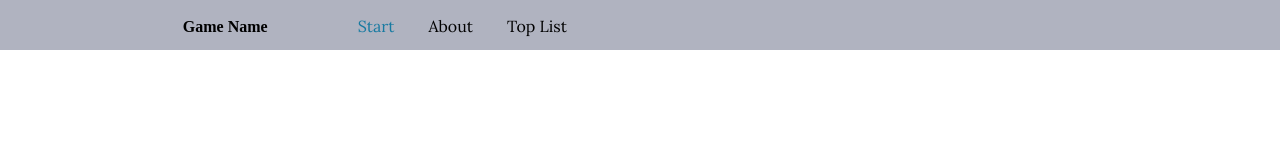
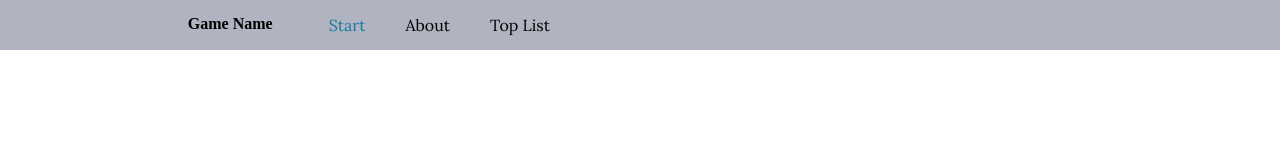
Before and after one commit to navras96/webdev, a plain HTML site: page index.html in a window 1280 px wide. Drawn offline with Linux system fonts and the light colour scheme.

Commit message:
correct menu

```diff
--- a/css/style.css
+++ b/css/style.css
@@ -13,20 +13,32 @@ a {
 	color: #000;
 }
 .menu__item {
-	display: inline;
+	/*	display: inline; блокирует height*/
+	padding: 0px;
+	font-family: Lora;
+	margin: 0px;
+	line-height: 50px;
+	float: left;
+	list-style: none;
 }
-.menu__item a {
-	padding: 15px;
-	padding-top: 16px;
-	font-family: Lora;
+.menu__item:hover {
+	background: #177aa1;
 }
 .menu__item a:hover {
 	color: #fff;
-	background: #177aa1;
+}
+.menu__item a {
+	padding: 0px 20px 0px 20px;
+	font-family: Lora;
+	line-height: 50px;
+	height: 50px;
+	display: block;
 }
 .menu {
 	width: 400px;
     display: inline-block;
+    padding: 0px;
+    margin: 0px;
 }
 .form {
 	padding: none;
@@ -37,9 +49,12 @@ a {
 }
 .logo {
     width: 160px;
-    display: inline-block;
+    display: block;
+    display: t
     padding: 0px;
+    margin: 5px;
     padding-left: 10%;
+    float: left;
 }
 .logo__icon {
 	display: inline-block;
@@ -49,12 +64,13 @@ a {
 	width: 40px;
 	height: 40px;
 }
-.menu__item_activ a:hover{
+.menu__item_active:hover {
 	color: #177aa1;
 	background: none;
 }
-.menu__item_activ a{
+.menu__item_active {
 	color: #177aa1;
+	padding: 0px 20px 0px 20px;
 }
 .content{
 	margin-top: 50px;
--- a/index.html
+++ b/index.html
@@ -13,7 +13,7 @@
 			<a class="logo__text" href="index.html"><b>Game Name</b></a>
 		</div>
 		<ul class="menu">
-			<li class="menu__item menu__item_activ"><a>Start</a></li>
+			<li class="menu__item menu__item_active">Start</li>
 			<li class="menu__item"><a href="about.html">About</a></li>
 			<li class="menu__item"><a href="top_list.html">Top List</a></li>
 		</ul>
```
Also changed, not shown: about.html (+1 -1 lines), top_list.html (+1 -1 lines).
